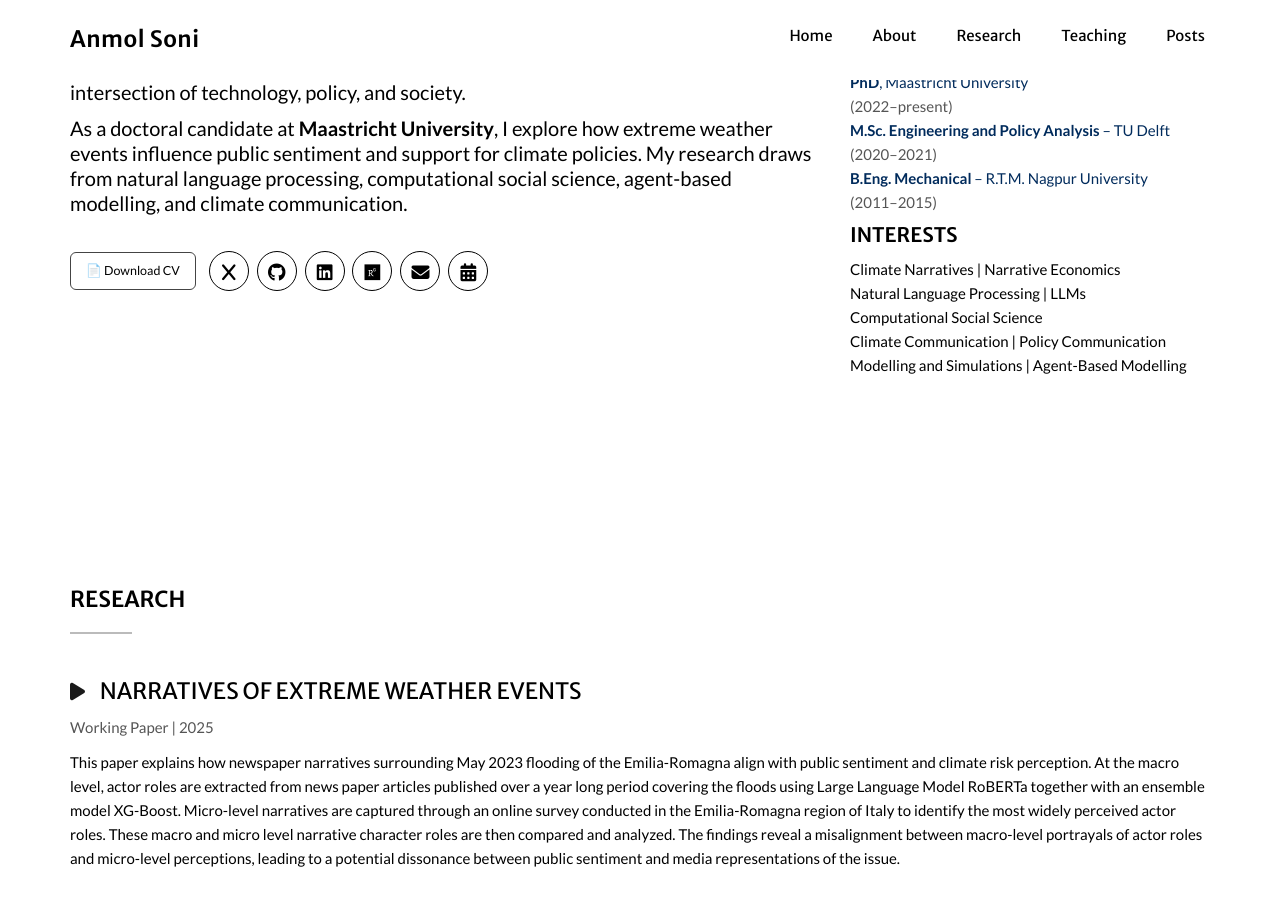
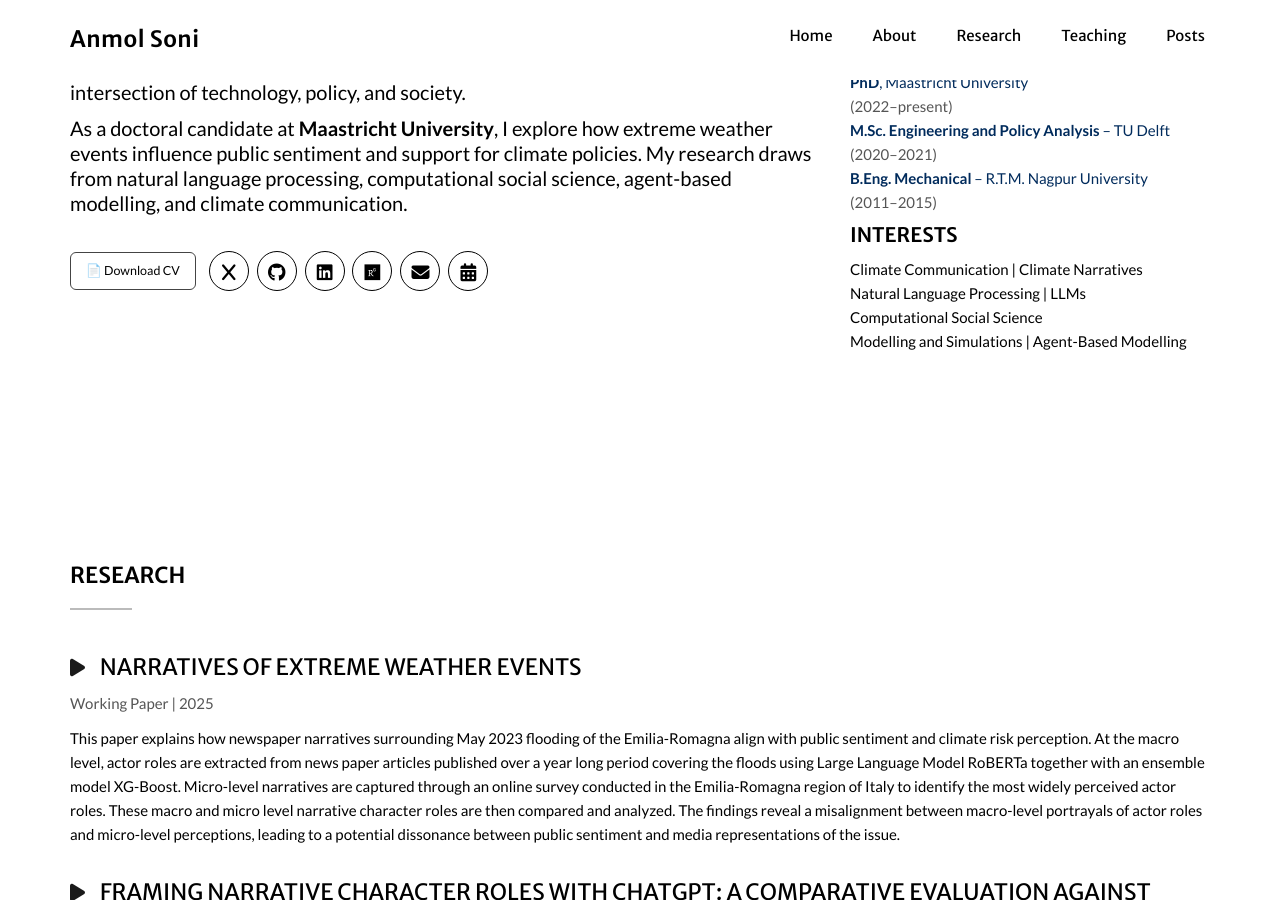
Before and after one commit to SoniAnmol/SoniAnmol.github.io, a Jekyll site: the page built from index.html, in a window 1280 px wide and 900 px high, scrolled down 1053 px. Built offline with Jekyll 4.4.1, drawn with Linux system fonts in a browser that asks for light colours; nearby versions of some CDN libraries; some web fonts are replaced.

Commit message:
updated about.html

```diff
--- a/_includes/about.html
+++ b/_includes/about.html
@@ -13,7 +13,8 @@
         </p>
         <p style="font-size: 2rem; line-height: 1.25; font-weight: 500; color: #000;">
           As a doctoral candidate at <strong>Maastricht University</strong>, I explore how extreme
-          weather events influence public sentiment and support for climate policies. My research draws from natural language
+          weather events influence public sentiment and support for climate policies. My research draws from natural
+          language
           processing, computational social science, agent-based modelling, and climate communication.
         </p>
         <p style="font-size: 2rem; line-height: 1.25; font-weight: 500; color: #000;">
@@ -84,10 +85,9 @@
         <div>
           <h5 class="mb-2" style="font-size: 2rem; font-weight: 600; color: #000;">Interests</h5>
           <ul class="list-unstyled" style="font-size: 1.5rem; font-weight: 500; line-height: 1.6; color: #000;">
-            <li>Climate Narratives | Narrative Economics</li>
+            <li>Climate Communication | Climate Narratives</li>
             <li>Natural Language Processing | LLMs</li>
             <li>Computational Social Science</li>
-            <li>Climate Communication | Policy Communication</li>
             <li>Modelling and Simulations | Agent-Based Modelling</li>
           </ul>
         </div>
```
